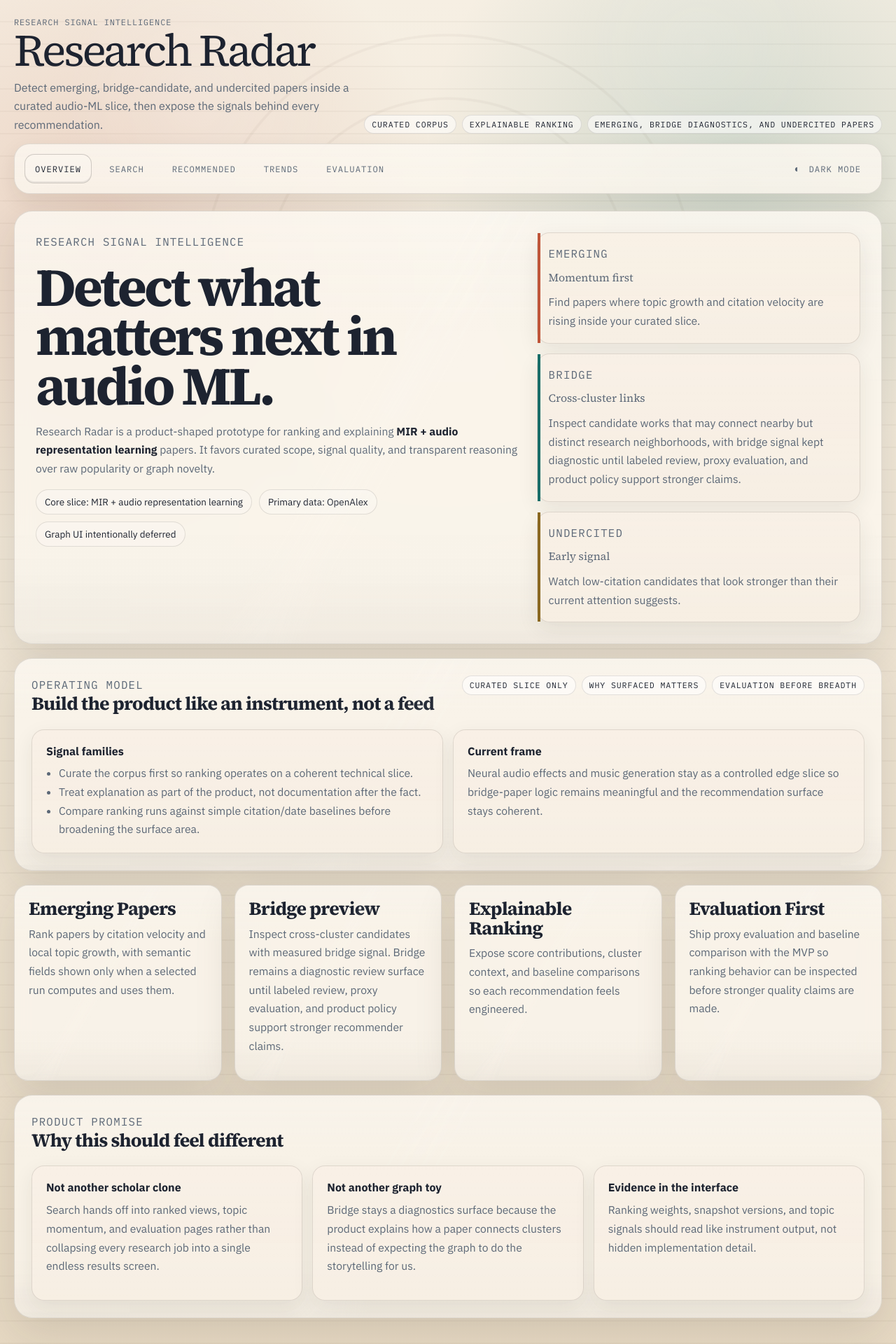
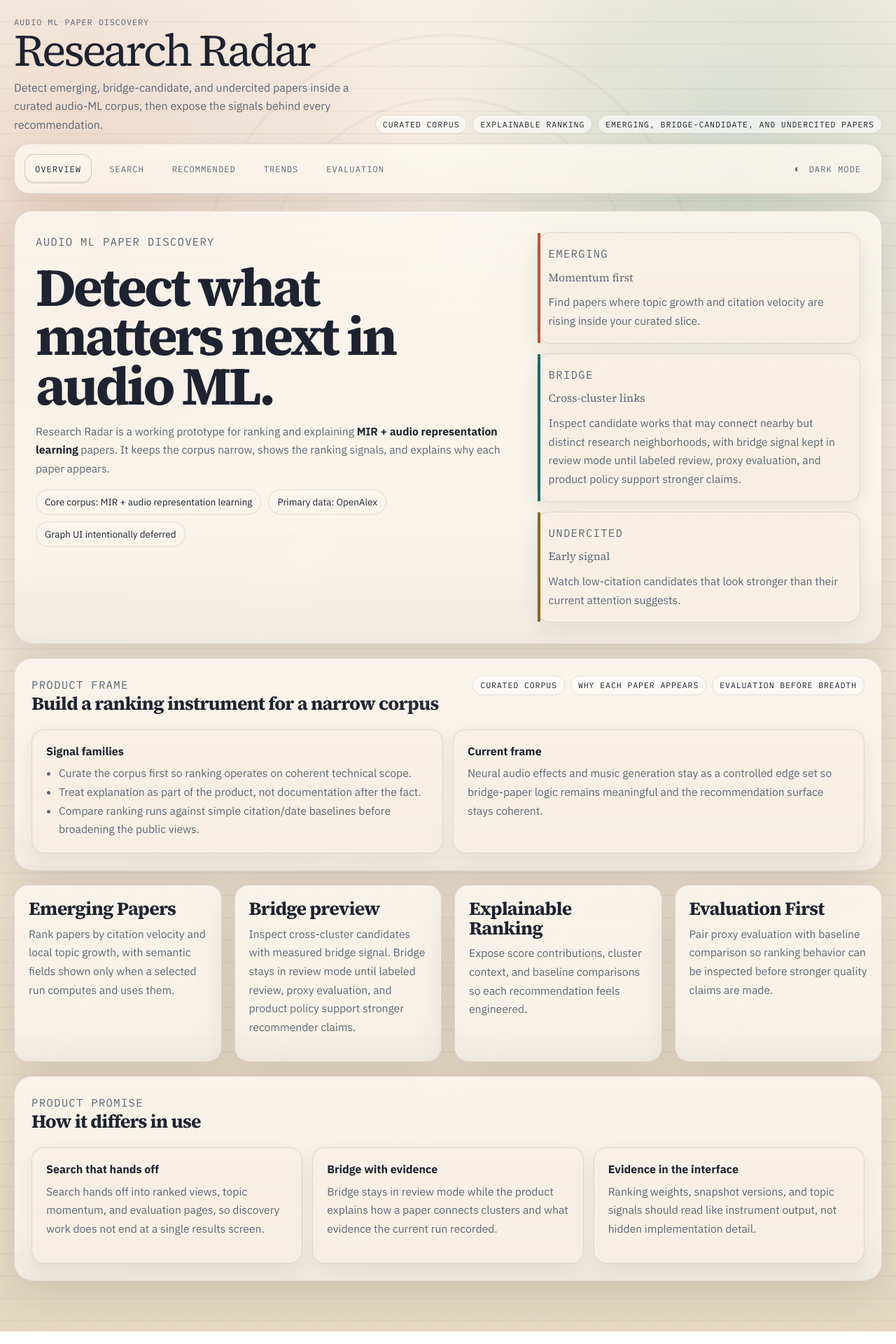
Before and after one commit to mmaitland300/Research-Radar, a Next.js app in the folder apps/web/: page / in a window 1280 px wide. Shown: the top 1920 px of the page at 70% size. Built offline with nearby package versions, Linux system fonts and the light colour scheme.

Commit message:
fix: clean public-facing copy artifacts

```diff
--- a/apps/web/app/layout.tsx
+++ b/apps/web/app/layout.tsx
@@ -8,7 +8,7 @@ import "./globals.css";
 export const metadata: Metadata = {
   title: "Research Radar",
   description:
-    "Emerging, bridge diagnostics, and undercited papers in a curated MIR + audio-ML slice.",
+    "Emerging, bridge-candidate, and undercited papers in a curated MIR + audio-ML corpus.",
   manifest: "/site.webmanifest",
   icons: {
     icon: [
@@ -83,18 +83,18 @@ export default function RootLayout({
             <div className="masthead">
               <div className="brand-block">
                 <Link className="brand-mark" href="/">
-                  <span className="brand-kicker">Research signal intelligence</span>
+                  <span className="brand-kicker">Audio ML paper discovery</span>
                   <span className="brand-name">Research Radar</span>
                 </Link>
                 <p className="brand-copy">
-                  Detect emerging, bridge-candidate, and undercited papers inside a curated audio-ML slice,
+                  Detect emerging, bridge-candidate, and undercited papers inside a curated audio-ML corpus,
                   then expose the signals behind every recommendation.
                 </p>
               </div>
               <div className="status-cluster" aria-label="Product focus">
                 <span className="stamp">Curated corpus</span>
                 <span className="stamp">Explainable ranking</span>
-                <span className="stamp">Emerging, bridge diagnostics, and undercited papers</span>
+                <span className="stamp">Emerging, bridge-candidate, and undercited papers</span>
               </div>
             </div>
             <SiteNav items={navItems} />
--- a/apps/web/app/page.tsx
+++ b/apps/web/app/page.tsx
@@ -7,7 +7,7 @@ const cards = [
   {
     title: "Bridge preview",
     body:
-      "Inspect cross-cluster candidates with measured bridge signal. Bridge remains a diagnostic review surface until labeled review, proxy evaluation, and product policy support stronger recommender claims."
+      "Inspect cross-cluster candidates with measured bridge signal. Bridge stays in review mode until labeled review, proxy evaluation, and product policy support stronger recommender claims."
   },
   {
     title: "Explainable Ranking",
@@ -17,7 +17,7 @@ const cards = [
   {
     title: "Evaluation First",
     body:
-      "Ship proxy evaluation and baseline comparison with the MVP so ranking behavior can be inspected before stronger quality claims are made."
+      "Pair proxy evaluation with baseline comparison so ranking behavior can be inspected before stronger quality claims are made."
   }
 ];
 
@@ -33,7 +33,7 @@ const signalCards = [
     label: "Bridge",
     value: "Cross-cluster links",
     body:
-      "Inspect candidate works that may connect nearby but distinct research neighborhoods, with bridge signal kept diagnostic until labeled review, proxy evaluation, and product policy support stronger claims."
+      "Inspect candidate works that may connect nearby but distinct research neighborhoods, with bridge signal kept in review mode until labeled review, proxy evaluation, and product policy support stronger claims."
   },
   {
     tone: "undercited",
@@ -44,9 +44,9 @@ const signalCards = [
 ];
 
 const operatingPrinciples = [
-  "Curate the corpus first so ranking operates on a coherent technical slice.",
+  "Curate the corpus first so ranking operates on coherent technical scope.",
   "Treat explanation as part of the product, not documentation after the fact.",
-  "Compare ranking runs against simple citation/date baselines before broadening the surface area."
+  "Compare ranking runs against simple citation/date baselines before broadening the public views."
 ];
 
 export default function HomePage() {
@@ -54,16 +54,16 @@ export default function HomePage() {
     <main className="page">
       <section className="hero hero-grid">
         <div className="hero-copy">
-          <p className="eyebrow">Research signal intelligence</p>
+          <p className="eyebrow">Audio ML paper discovery</p>
           <h1>Detect what matters next in audio ML.</h1>
           <p className="hero-lead">
-            Research Radar is a product-shaped prototype for ranking and explaining{" "}
-            <strong>MIR + audio representation learning</strong> papers. It favors
-            curated scope, signal quality, and transparent reasoning over raw
-            popularity or graph novelty.
+            Research Radar is a working prototype for ranking and explaining{" "}
+            <strong>MIR + audio representation learning</strong> papers. It keeps
+            the corpus narrow, shows the ranking signals, and explains why each
+            paper appears.
           </p>
           <div className="meta">
-            <span>Core slice: MIR + audio representation learning</span>
+            <span>Core corpus: MIR + audio representation learning</span>
             <span>Primary data: OpenAlex</span>
             <span>Graph UI intentionally deferred</span>
           </div>
@@ -82,12 +82,12 @@ export default function HomePage() {
       <section className="panel section-panel">
         <div className="panel-header">
           <div>
-            <p className="eyebrow eyebrow-muted">Operating model</p>
-            <h2>Build the product like an instrument, not a feed</h2>
+            <p className="eyebrow eyebrow-muted">Product frame</p>
+            <h2>Build a ranking instrument for a narrow corpus</h2>
           </div>
           <div className="stamp-row">
-            <span className="stamp">Curated slice only</span>
-            <span className="stamp">Why surfaced matters</span>
+            <span className="stamp">Curated corpus</span>
+            <span className="stamp">Why each paper appears</span>
             <span className="stamp">Evaluation before breadth</span>
           </div>
         </div>
@@ -104,7 +104,7 @@ export default function HomePage() {
             <h3>Current frame</h3>
             <p>
               Neural audio effects and music generation stay as a controlled
-              edge slice so bridge-paper logic remains meaningful and the
+              edge set so bridge-paper logic remains meaningful and the
               recommendation surface stays coherent.
             </p>
           </article>
@@ -124,24 +124,23 @@ export default function HomePage() {
         <div className="panel-header">
           <div>
             <p className="eyebrow eyebrow-muted">Product promise</p>
-            <h2>Why this should feel different</h2>
+            <h2>How it differs in use</h2>
           </div>
         </div>
         <div className="brief-grid">
           <article className="brief-card">
-            <h3>Not another scholar clone</h3>
+            <h3>Search that hands off</h3>
             <p>
               Search hands off into ranked views, topic momentum, and
-              evaluation pages rather than collapsing every research job into a
-              single endless results screen.
+              evaluation pages, so discovery work does not end at a single
+              results screen.
             </p>
           </article>
           <article className="brief-card">
-            <h3>Not another graph toy</h3>
+            <h3>Bridge with evidence</h3>
             <p>
-              Bridge stays a diagnostics surface because the product explains how
-              a paper connects clusters instead of expecting the graph to do the
-              storytelling for us.
+              Bridge stays in review mode while the product explains how a paper
+              connects clusters and what evidence the current run recorded.
             </p>
           </article>
           <article className="brief-card">
--- a/apps/web/app/papers/[paperId]/page.tsx
+++ b/apps/web/app/papers/[paperId]/page.tsx
@@ -709,8 +709,8 @@ export default async function PaperDetailPage({
           </div>
           {similar.kind === "disabled" ? (
             <p className="muted-inline">
-              Set <code>NEXT_PUBLIC_EMBEDDING_VERSION</code> to enable
-              embedding-backed similar papers (e.g.{" "}
+              Configure an active embedding version to enable embedding-backed
+              similar papers (for example,{" "}
               <code>v1-title-abstract-1536</code>).
             </p>
           ) : null}
@@ -805,7 +805,7 @@ export default async function PaperDetailPage({
             <p>
               Use Recommended to see whether this paper behaves like an emerging or undercited
               signal in the current ranked feed, or how it appears on the bridge preview /
-              diagnostics surface.
+              diagnostics view.
             </p>
             <div className="action-row">
               <Link className="action-link" href={emergingFocusHref}>
```
Also changed, not shown: apps/web/app/evaluation/page.tsx (+18 -14 lines), apps/web/app/recommended/page.tsx (+8 -6 lines), apps/web/app/search/page.tsx (+4 -5 lines), 2 other files (tests, documents, lock files or other folders).
